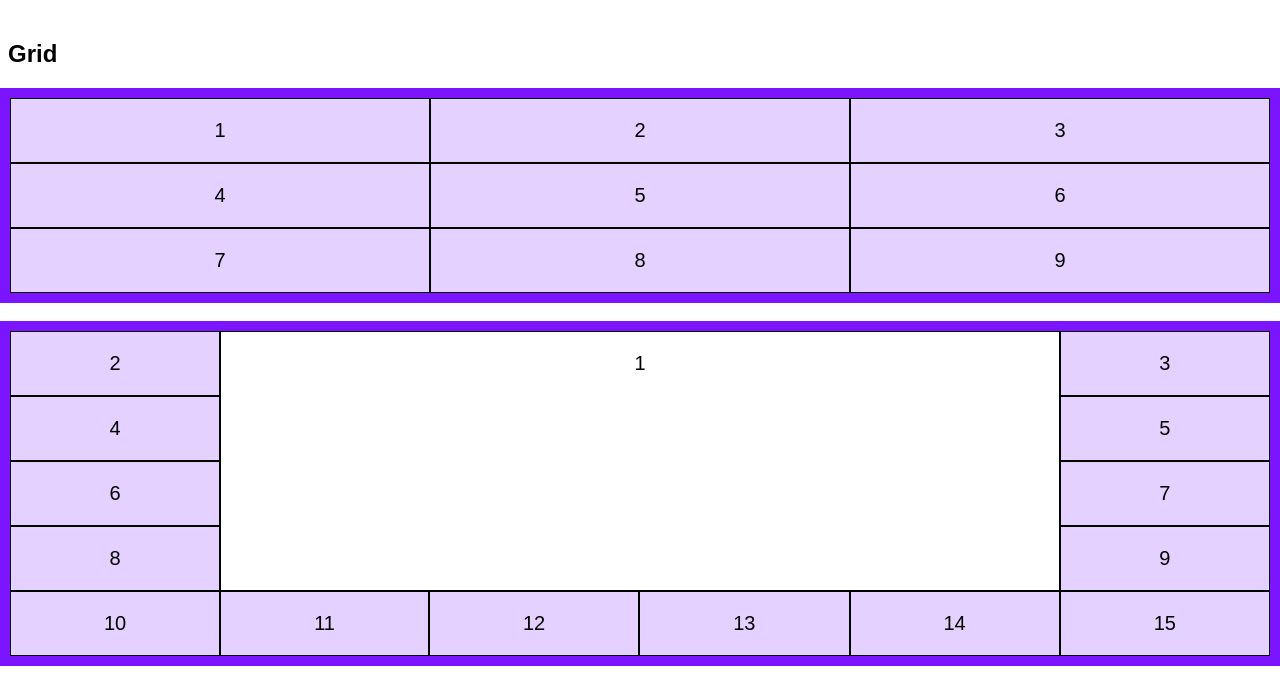
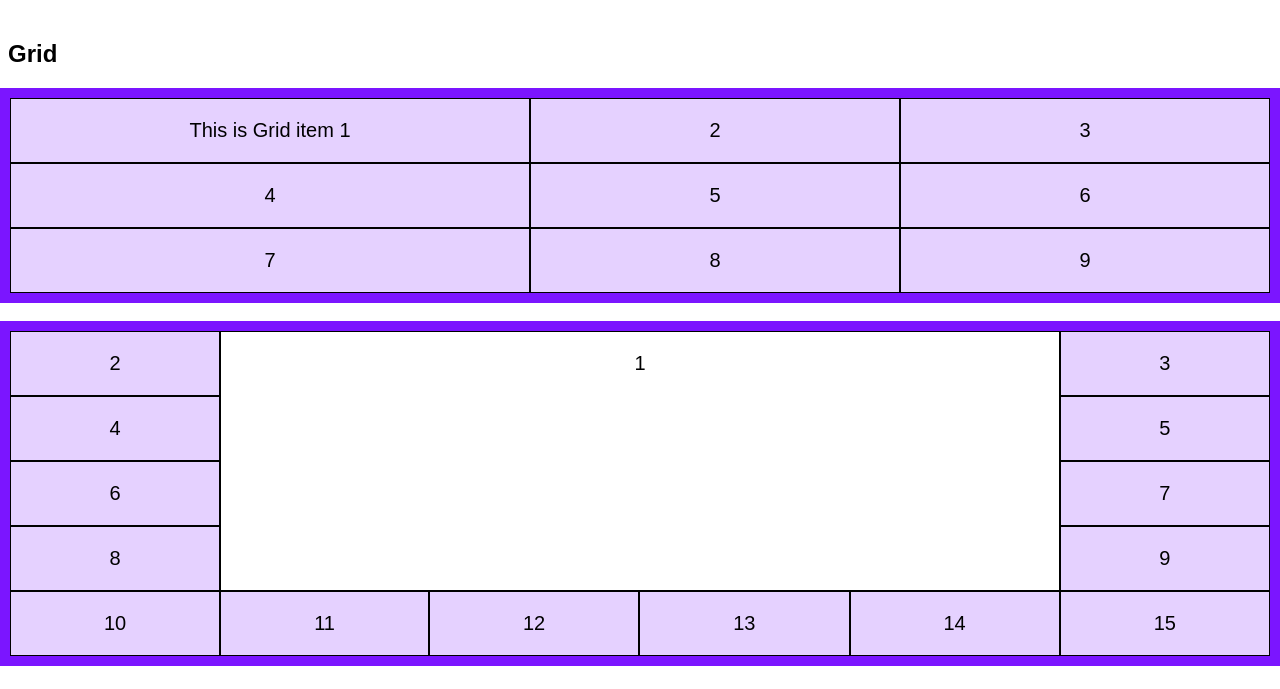
Before and after one commit to HelenaHW/LiveCoding2, a plain HTML site: page index.html in a window 1280 px wide. Shown: the part 111-800 px from the top of the page. Drawn offline with Linux system fonts and the light colour scheme.

Commit message:
Changed the index file

```diff
--- a/index.html
+++ b/index.html
@@ -21,7 +21,7 @@
   <h2>Grid</h2>
 
   <div class="grid-container">
-    <div class="grid-item">1</div>
+    <div class="grid-item">This is Grid item 1</div>
     <div class="grid-item">2</div>
     <div class="grid-item">3</div>
     <div class="grid-item">4</div>
```
